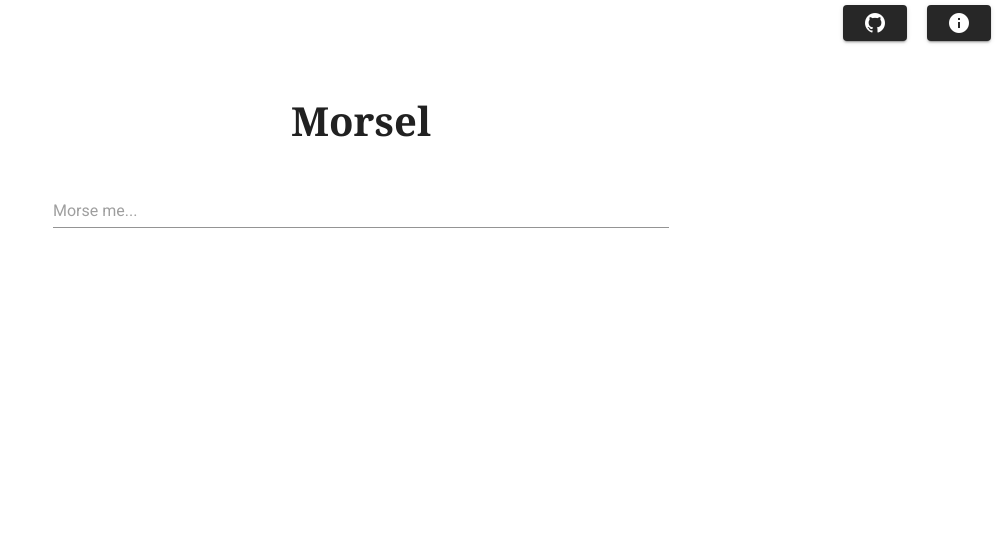
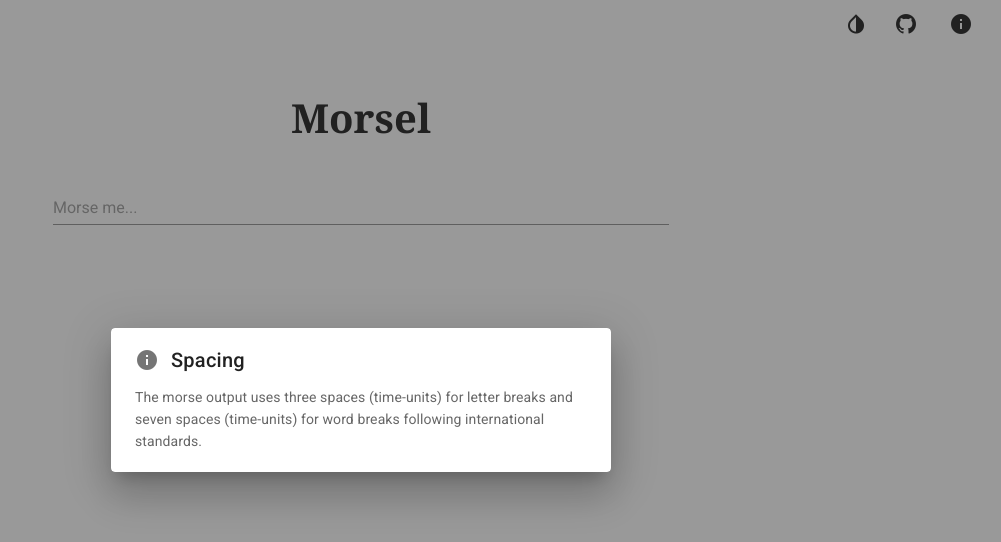
Before and after one commit to LebowskiSama/morseus, a Vue app: page / in a window 1280 px wide. Both pictures are taken after a click on the button "info". Shown: the top 542 px of the page, without its empty margins (279-1280 px from the left). Built offline with nearby package versions, Linux system fonts and the light colour scheme.

Commit message:
'initial-working-build'

```diff
--- a/src/App.vue
+++ b/src/App.vue
@@ -2,11 +2,14 @@
   <v-app>
 
     <span id="pageIcons">
-      <v-btn width=0 class="icons" id="info-icon" dark>
+      <v-btn class="icons" id="info-icon" @click="dialog=true" text small>
         <v-icon>info</v-icon>
       </v-btn>
-      <v-btn class="icons" id="github-icon" dark>
-        <v-icon >mdi-github</v-icon>
+      <v-btn class="icons" @click="redirect" text small>
+        <v-icon>mdi-github</v-icon>
+      </v-btn>
+      <v-btn class="icons" @click="toggleTheme" text small>
+        <v-icon>invert_colors</v-icon>
       </v-btn>
     </span>
 
@@ -15,10 +18,17 @@
       </p>
 
     <v-container id="vContainer">
-      <v-text-field color="deep-purple accent-3" placeholder="Morse me..." v-model="message" v-on:input="parseMorse"></v-text-field>
+      <v-text-field placeholder="Morse me..." v-model="message" v-on:input="parseMorse"></v-text-field>
     </v-container>
 
     <p>{{ morse }}</p>
+
+    <v-dialog v-model="dialog" width="500">
+      <v-card>
+        <v-card-title text-align-center><v-icon class="mr-3">info</v-icon>Spacing</v-card-title>
+        <v-card-text>The morse output uses three spaces (time-units) for letter breaks and seven spaces (time-units) for word breaks following international standards.</v-card-text>
+      </v-card>
+    </v-dialog>
 
   </v-app>
 </template>
@@ -29,10 +39,9 @@ export default {
 
   data: () => ({
 
-    message: "",
-
+    dialog: false,
+    message: null,
     morse: null,
-
     morseData: {
         'A':'.-', 'B':'-...',
                     'C':'-.-.', 'D':'-..', 'E':'.',
@@ -70,8 +79,19 @@ export default {
 
       this.morse = morse.join('\xa0\xa0\xa0')
 
+    },
+
+    redirect: function() {
+      window.open(
+        'https://www.github.com/LebowskiSama/morsel',
+        '_blank'
+      )
+    },
+    toggleTheme: function() {
+      this.$vuetify.theme.dark = !this.$vuetify.theme.dark
+
     }
-  }
+  },
 };
 </script>
 
@@ -87,14 +107,14 @@ export default {
 }
 
 #pageIcons{
-  margin-top: 5px;
+  margin-top: 10px;
   margin-right: 5px;
   margin-bottom: 50px;
 }
 
 #info-icon{
-  margin-left: 20px;
-  margin-right: 5px;
+  margin-left: 5px;
+  margin-right: 10px;
 }
 
 #vContainer{
--- a/src/plugins/vuetify.js
+++ b/src/plugins/vuetify.js
@@ -3,8 +3,19 @@ import Vuetify from 'vuetify/lib';
 import 'material-design-icons-iconfont/dist/material-design-icons.css'
 
 Vue.use(Vuetify,{
-    iconfont: 'md'
+
 });
 
 export default new Vuetify({
+    iconfont: 'md',
+    theme: {
+        themes: {
+            light: {
+                primary: '#000000'
+            },
+            dark: {
+                primary: '#FFFFFF'
+            }
+        }
+    }
 });
```
